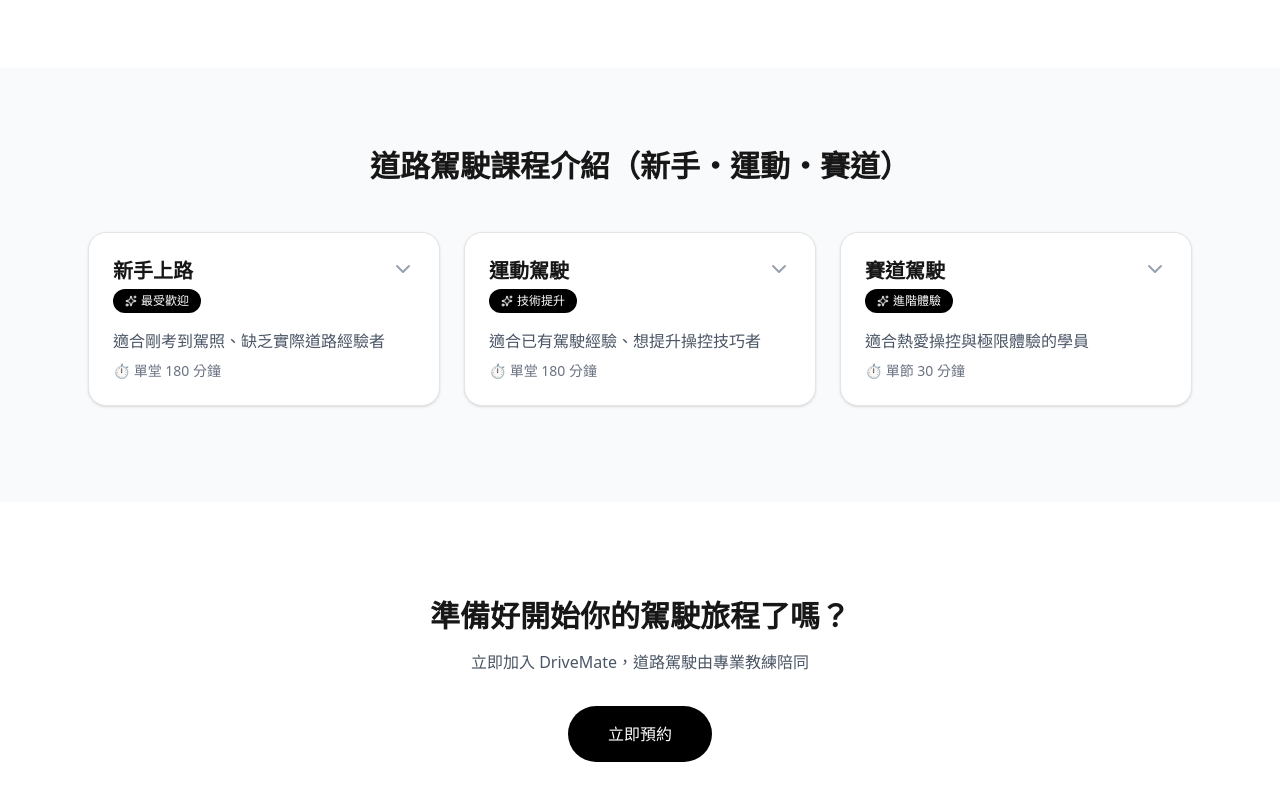
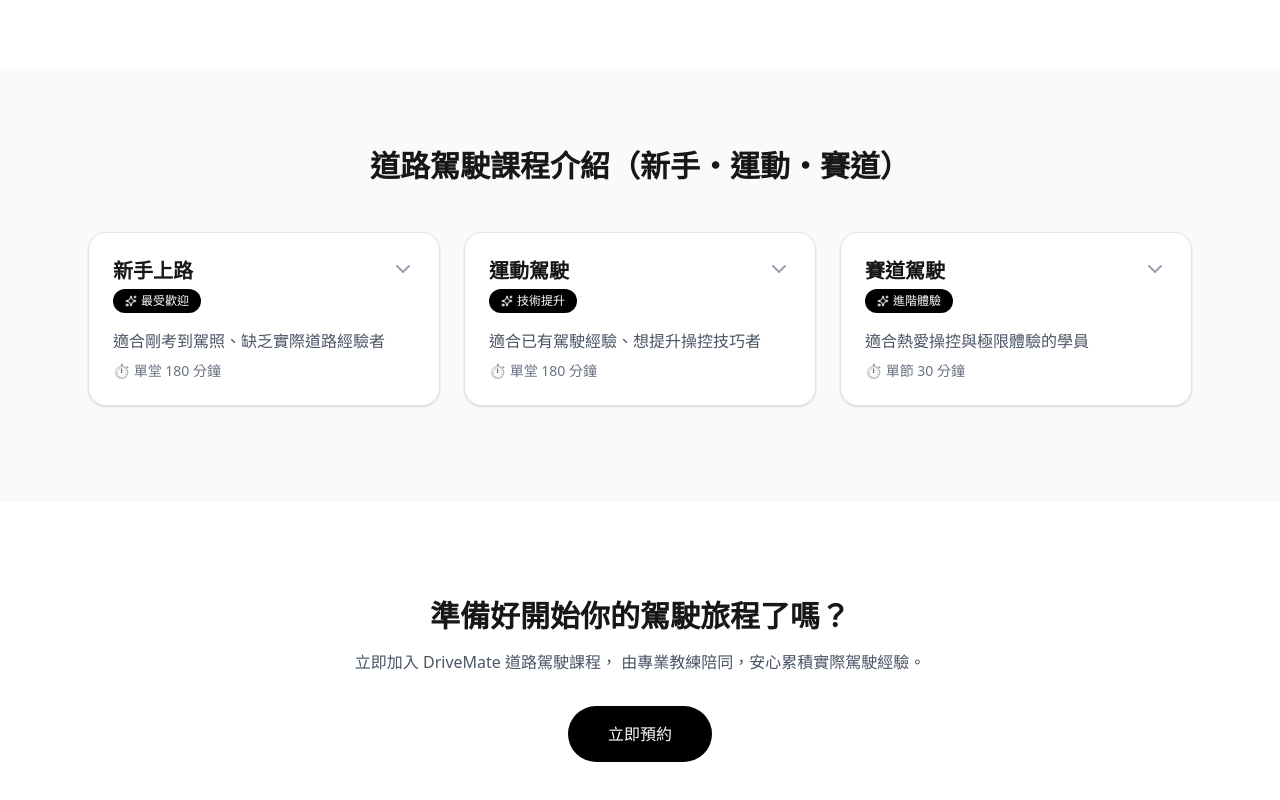
Before and after one commit to laurelke/drivemate-web, a Next.js app: page / in a window 1280 px wide. Shown: the part 934-1734 px from the top of the page. Built offline with nearby package versions, Linux system fonts and the light colour scheme.

Commit message:
add course introduction cards

```diff
--- a/app/page.tsx
+++ b/app/page.tsx
@@ -181,7 +181,8 @@ export default function HomePage() {
           準備好開始你的駕駛旅程了嗎？
         </h2>
         <p className="mb-8 text-gray-600">
-          立即加入 DriveMate，道路駕駛由專業教練陪同
+          立即加入 DriveMate 道路駕駛課程，
+          由專業教練陪同，安心累積實際駕駛經驗。
         </p>
         <a
           href={LINE_LINK}
```
